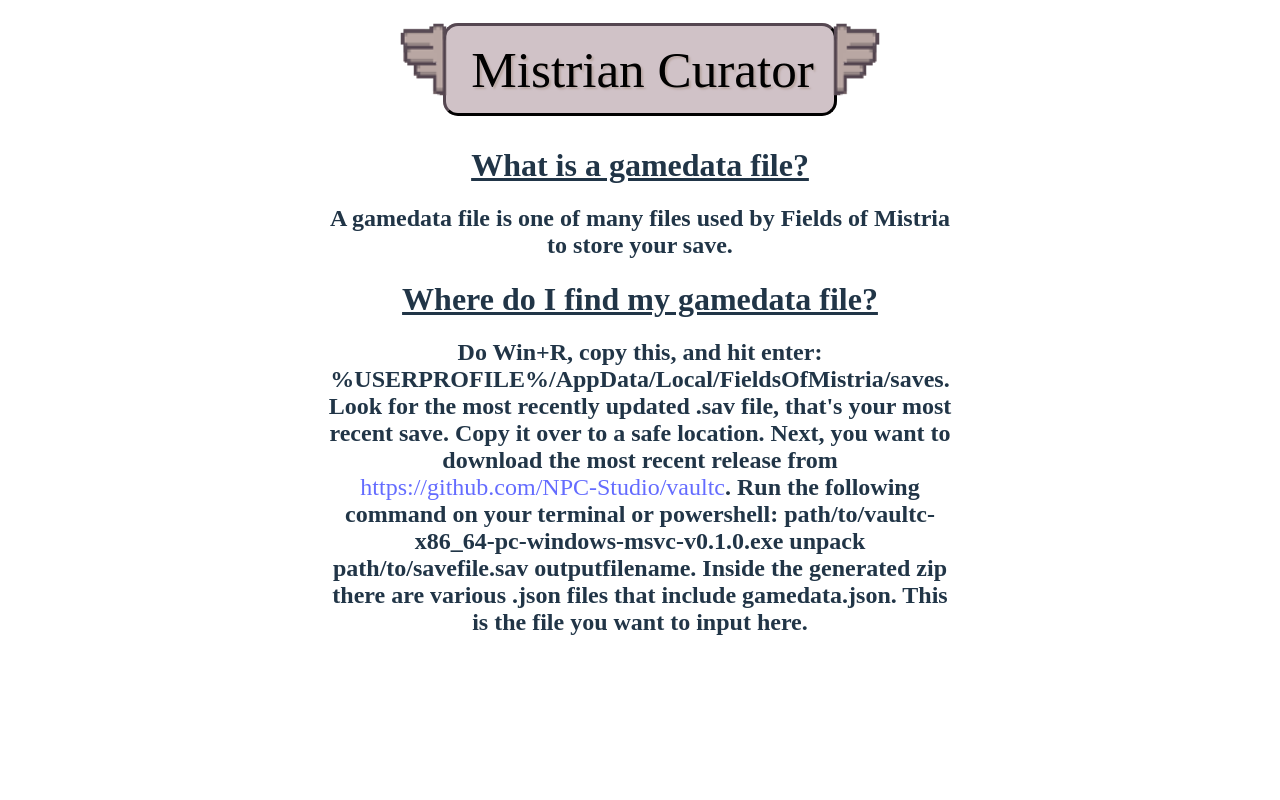
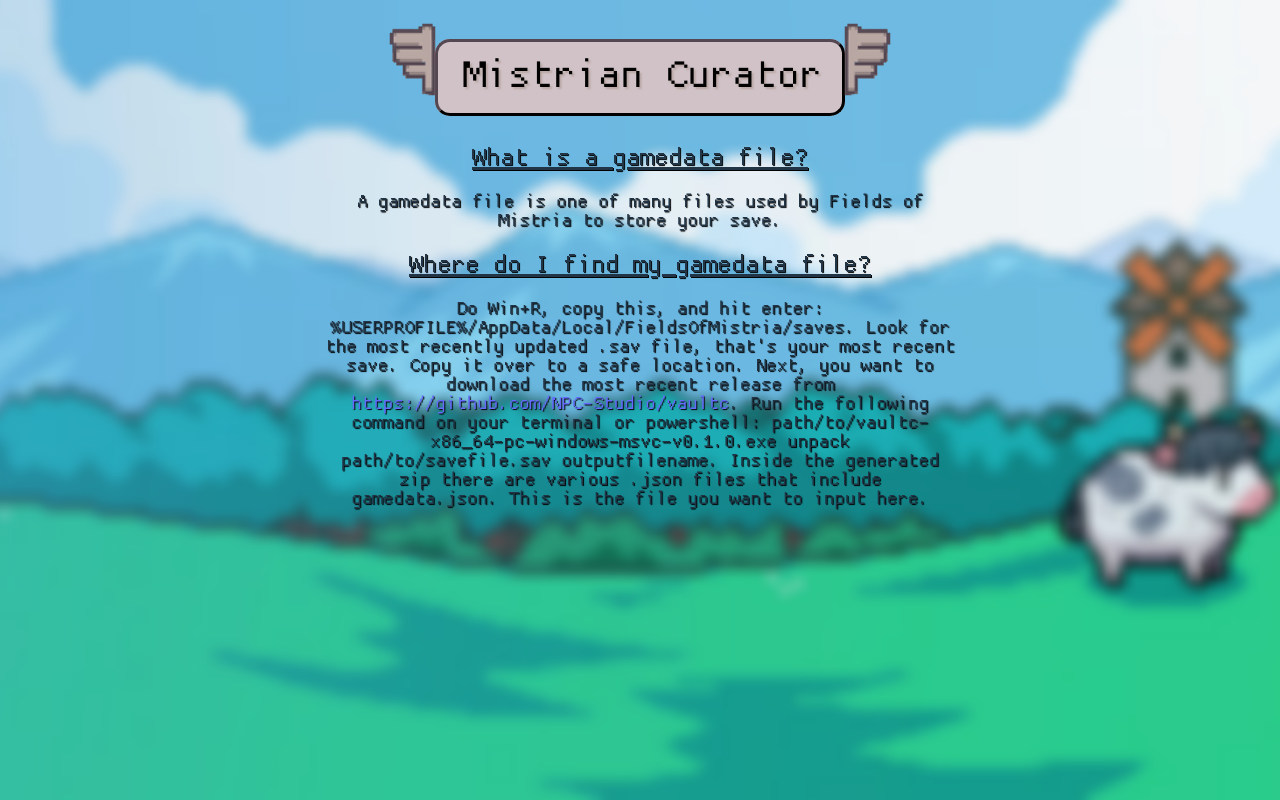
Before and after one commit to alineha/MistrianCurator, a SvelteKit app in the folder frontend/: page /gamedata in a window 1280 px wide. Built offline with nearby package versions, Linux system fonts and the light colour scheme.

Commit message:
remove duplicated CSS

```diff
--- /dev/null
+++ b/frontend/src/app.css
@@ -0,0 +1,65 @@
+/* Global css for all components */
+@font-face {
+	font-family: 'Proggy';
+	font-style: normal;
+	font-weight: 500;
+	src: url('/static/fonts/ProggyClean.woff2');
+	src: local(''), url('/static/fonts/ProggyClean.woff2') format('woff2'),
+		url('/static/fonts/ProggyClean.ttf') format('truetype'),
+		url('/static/fonts/ProggyClean.woff') format('woff'),
+}
+
+:root {
+	font-family: 'Proggy';
+	font-weight: 400;
+	color-scheme: light dark;
+	color: rgba(255, 255, 255, 0.87);
+	background-color: #6a5f69;
+	/* The image used */
+	background-image: url('/gamecover.png');
+
+	/* Add the blur effect */
+	backdrop-filter: blur(8px);
+
+	/* Full height */
+	height: 100%;
+
+	/* Center and scale the image nicely */
+	background-position: center;
+	background-repeat: no-repeat;
+	background-size: cover;
+	background-attachment: fixed;
+
+	font-synthesis: none;
+	text-shadow: 1px 1px 1px rgb(0, 0, 0);
+	stroke: black;
+	stroke-width: .5px;
+	text-rendering: optimizeLegibility;
+	-webkit-font-smoothing: antialiased;
+	-moz-osx-font-smoothing: grayscale;
+}
+
+@media (prefers-color-scheme: light) {
+	:root {
+		color: #213547;
+		background-color: #ffffff;
+	}
+
+	a:hover {
+		color: #747bff;
+	}
+
+	button {
+		background-color: #f9f9f9;
+	}
+}
+
+a {
+	font-weight: 500;
+	color: #646cff;
+	text-decoration: inherit;
+}
+
+a:hover {
+	color: #535bf2;
+}
--- /dev/null
+++ b/frontend/src/components/GameLogo/+GameLogo.svelte
@@ -0,0 +1,36 @@
+<center
+	><div class="title">
+		<img class="leftBorder" src="/titleborder.png" alt="Border Left" />
+		<a href="/"><square class="title">Mistrian Curator</square></a>
+		<img class="rightBorder" src="/titleborder.png" alt="Border Left" />
+	</div></center
+>
+
+<style>
+	div.title {
+		padding: 1.5em;
+		margin-bottom: 1.5em;
+	}
+
+	img.rightBorder {
+		transform: scalex(-100%) scale(130%);
+		margin-left: -2px;
+	}
+
+	img.leftBorder {
+		transform: scale(130%);
+		margin-right: -2px;
+	}
+
+	square.title {
+		font-size: 3.2em;
+		background-color: #d0c2c7;
+		border-radius: 15px 15px 15px 15px;
+		border: 3px outset #554751;
+		color: #010101;
+		text-shadow: 2px 2px 2px #b9a7a3;
+		padding: 0.3em;
+		padding-left: 0.5em;
+		padding-right: 0.4em;
+	}
+</style>
--- /dev/null
+++ b/frontend/src/routes/+layout.svelte
@@ -0,0 +1,5 @@
+<script>
+	import "../app.css"; // Import global CSS
+</script>
+
+<slot />
--- a/frontend/src/routes/+page.css
+++ b/frontend/src/routes/+page.css
@@ -1,68 +1,3 @@
-@font-face {
-  font-family: 'Proggy';
-  font-style: normal;
-  font-weight: 500;
-  src: url('/static/fonts/ProggyClean.woff2');
-  src: local(''), url('/static/fonts/ProggyClean.woff2') format('woff2'),
-    url('/static/fonts/ProggyClean.ttf') format('truetype'),
-    url('/static/fonts/ProggyClean.woff') format('woff'),
-}
-
-:root {
-  font-family: 'Proggy';
-  font-weight: 400;
-  color-scheme: light dark;
-  color: rgba(255, 255, 255, 0.87);
-  background-color: #6a5f69;
-  /* The image used */
-  background-image: url('../../static/gamecover.png');
-
-  /* Add the blur effect */
-  backdrop-filter: blur(8px);
-
-  /* Full height */
-  height: 100%;
-
-  /* Center and scale the image nicely */
-  background-position: center;
-  background-repeat: no-repeat;
-  background-size: cover;
-  background-attachment: fixed;
-
-  font-synthesis: none;
-  text-shadow: 1px 1px 1px rgb(0, 0, 0);
-  stroke: black;
-  stroke-width: .5px;
-  text-rendering: optimizeLegibility;
-  -webkit-font-smoothing: antialiased;
-  -moz-osx-font-smoothing: grayscale;
-}
-
-a {
-  font-weight: 500;
-  color: #646cff;
-  text-decoration: inherit;
-}
-
-a:hover {
-  color: #535bf2;
-}
-
-@media (prefers-color-scheme: light) {
-  :root {
-    color: #213547;
-    background-color: #ffffff;
-  }
-
-  a:hover {
-    color: #747bff;
-  }
-
-  button {
-    background-color: #f9f9f9;
-  }
-}
-
 .logo {
   height: 10em;
   padding: 0em 2em;
@@ -102,33 +37,6 @@
   grid-row: 1;
 }
 
-square.title {
-  font-size: 3.2em;
-  background-color: #d0c2c7;
-  border-radius: 15px 15px 15px 15px;
-  border: 3px outset #554751;
-  color: #010101;
-  text-shadow: 2px 2px 2px #b9a7a3;
-  padding: .3em;
-  padding-left: .5em;
-  padding-right: .4em;
-}
-
-div.title {
-  padding: 1.5em;
-  margin-bottom: 1.5em;
-}
-
-img.rightBorder {
-  transform: scalex(-100%) scale(130%);
-  margin-left: -2px;
-}
-
-img.leftBorder {
-  transform: scale(130%);
-  margin-right: -2px;
-}
-
 .container_row {
   display: grid;
 }
--- a/frontend/src/routes/gamedata/+page.css
+++ b/frontend/src/routes/gamedata/+page.css
@@ -1,73 +1,3 @@
-@font-face {
-  font-family: 'Proggy';
-  font-style: normal;
-  font-weight: 500;
-  src: url('/static/fonts/ProggyClean.woff2');
-  src: local(''), url('/static/fonts/ProggyClean.woff2') format('woff2'),
-    url('/static/fonts/ProggyClean.ttf') format('truetype'),
-    url('/static/fonts/ProggyClean.woff') format('woff'),
-}
-
-a {
-  font-weight: 500;
-  color: #646cff;
-  text-decoration: inherit;
-}
-
-a:hover {
-  color: #767bdd;
-}
-
-@media (prefers-color-scheme: light) {
-  :root {
-    color: #213547;
-    background-color: #ffffff;
-  }
-
-  a:hover {
-    color: #747bff;
-  }
-
-  button {
-    background-color: #f9f9f9;
-  }
-}
-
-h2.wing {
-  display: grid;
-  text-align: center;
-  margin-top: 0;
-  grid-column: 1;
-  grid-row: 1;
-}
-
 h2 {
   width: 50%;
 }
-
-square.title {
-  font-size: 3.2em;
-  background-color: #d0c2c7;
-  border-radius: 15px 15px 15px 15px;
-  border: 3px outset #554751;
-  color: #010101;
-  text-shadow: 2px 2px 2px #b9a7a3;
-  padding: .3em;
-  padding-left: .5em;
-  padding-right: .4em;
-}
-
-div.title {
-  padding: 1.5em;
-  margin-bottom: 1.5em;
-}
-
-img.rightBorder {
-  transform: scalex(-100%) scale(130%);
-  margin-left: -2px;
-}
-
-img.leftBorder {
-  transform: scale(130%);
-  margin-right: -2px;
-}
--- a/frontend/src/routes/gamedata/+page.svelte
+++ b/frontend/src/routes/gamedata/+page.svelte
@@ -1,15 +1,10 @@
 <script lang="ts">
-  import borderTitle from "../../../static/titleborder.png";
+  import GameLogo from "../../components/GameLogo/+GameLogo.svelte";
 </script>
 
 <main>
-  <center
-    ><div class="title">
-      <img class="leftBorder" src={borderTitle} alt="Border Left" />
-      <a href="/"><square class="title">Mistrian Curator</square></a>
-      <img class="rightBorder" src={borderTitle} alt="Border Left" />
-    </div></center
-  >
+  <GameLogo />
+
   <center>
     <h1><u><b>What is a gamedata file?</b></u></h1>
     <h2>
--- a/frontend/src/routes/wing/+page.css
+++ b/frontend/src/routes/wing/+page.css
@@ -1,73 +1,3 @@
-@font-face {
-  font-family: 'Proggy';
-  font-style: normal;
-  font-weight: 500;
-  src: url('/static/fonts/ProggyClean.woff2');
-  src: local(''), url('/static/fonts/ProggyClean.woff2') format('woff2'),
-    url('/static/fonts/ProggyClean.ttf') format('truetype'),
-    url('/static/fonts/ProggyClean.woff') format('woff'),
-}
-
-a {
-  font-weight: 500;
-  color: #646cff;
-  text-decoration: inherit;
-}
-
-a:hover {
-  color: #767bdd;
-}
-
-@media (prefers-color-scheme: light) {
-  :root {
-    color: #213547;
-    background-color: #ffffff;
-  }
-
-  a:hover {
-    color: #747bff;
-  }
-
-  button {
-    background-color: #f9f9f9;
-  }
-}
-
-h2.wing {
-  display: grid;
-  text-align: center;
-  margin-top: 0;
-  grid-column: 1;
-  grid-row: 1;
-}
-
-square.title {
-  font-size: 3.2em;
-  background-color: #d0c2c7;
-  border-radius: 15px 15px 15px 15px;
-  border: 3px outset #554751;
-  color: #010101;
-  text-shadow: 2px 2px 2px #b9a7a3;
-  padding: .3em;
-  padding-left: .5em;
-  padding-right: .4em;
-}
-
-div.title {
-  padding: 1.5em;
-  margin-bottom: 1.5em;
-}
-
-img.rightBorder {
-  transform: scalex(-100%) scale(130%);
-  margin-left: -2px;
-}
-
-img.leftBorder {
-  transform: scale(130%);
-  margin-right: -2px;
-}
-
 .container {
   width: 50%;
   display: grid;
@@ -78,13 +8,7 @@
   margin: 0 auto;
 }
 
-.container.item {}
-
 div.item {
   background-color: rgba(255, 255, 255, 0.407);
   backdrop-filter: blur(2px);
 }
-
-input.checkbox {
-  align-items: center;
-}
--- /dev/null
+++ b/frontend/src/routes/wing/+page.ts
@@ -0,0 +1,6 @@
+export const load = async ({ params, url }) => {
+	const currCat = url.searchParams.get("which");
+	if (currCat === null) {
+		throw new Error("Param 'which' is required")
+	}
+}
```
Also changed, not shown: frontend/src/routes/+page.svelte (+6 -16 lines), frontend/src/routes/wing/+page.svelte (+2 -8 lines).
